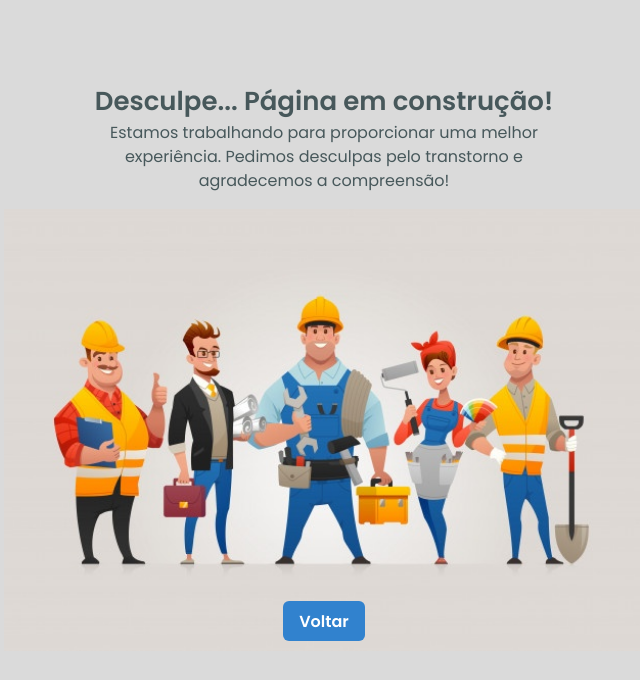
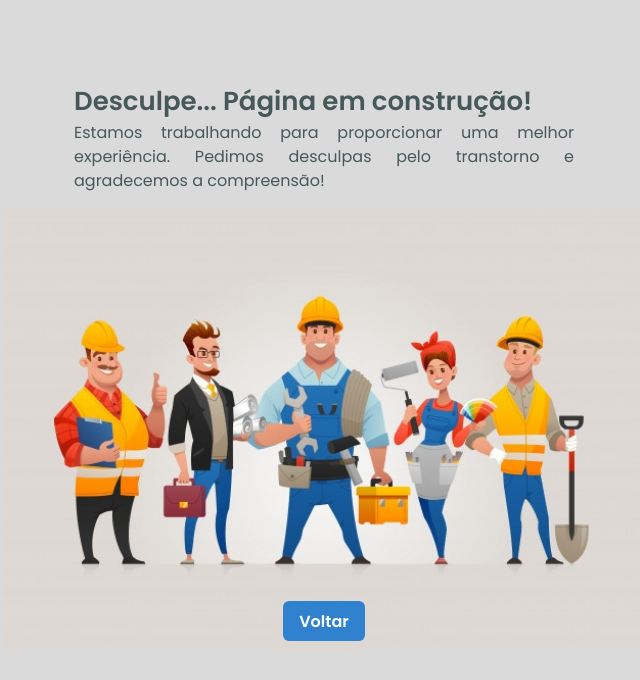
Before and after one commit to paulabonini/worldtrip, a Next.js app: page /404 in a window 1280 px wide. Shown: the top 680 px of the page, without its empty margins (316-956 px from the left). Built offline with nearby package versions, Linux system fonts and the light colour scheme.

Commit message:
final ajusts

```diff
--- a/src/pages/404/NotFound.tsx
+++ b/src/pages/404/NotFound.tsx
@@ -7,28 +7,32 @@ export function NotFound() {
         direction="column"
         justifyContent="center"
         alignItems="center"
-        textAlign="center"
+        textAlign="justify"
         bgColor="gray.50"
         h="100vh"
       >
-        <Image width="50%" marginTop="100px" src="/images/workers.jpg" />
+        <Image
+          width={["85%", "50%"]}
+          marginTop="100px"
+          src="/images/workers.jpg"
+        />
 
         <Box
           position="absolute"
-          top="20%"
+          top={["30%", "20%"]}
           left="50%"
           transform="translate(-50%,-70%)"
         >
           <Text as="h1" fontSize="26px" fontWeight="bold">
             Desculpe... Página em construção!
           </Text>
-          <Text as="p" width="500px">
+          <Text as="p" width={{ lg: "500px" }}>
             Estamos trabalhando para proporcionar uma melhor experiência.
             Pedimos desculpas pelo transtorno e agradecemos a compreensão!
           </Text>
         </Box>
 
-        <Button as="a" href="/" colorScheme="blue" top="-50px">
+        <Button as="a" href="/" colorScheme="blue" top={{ lg: "-50px" }}>
           Voltar
         </Button>
       </Flex>
```
